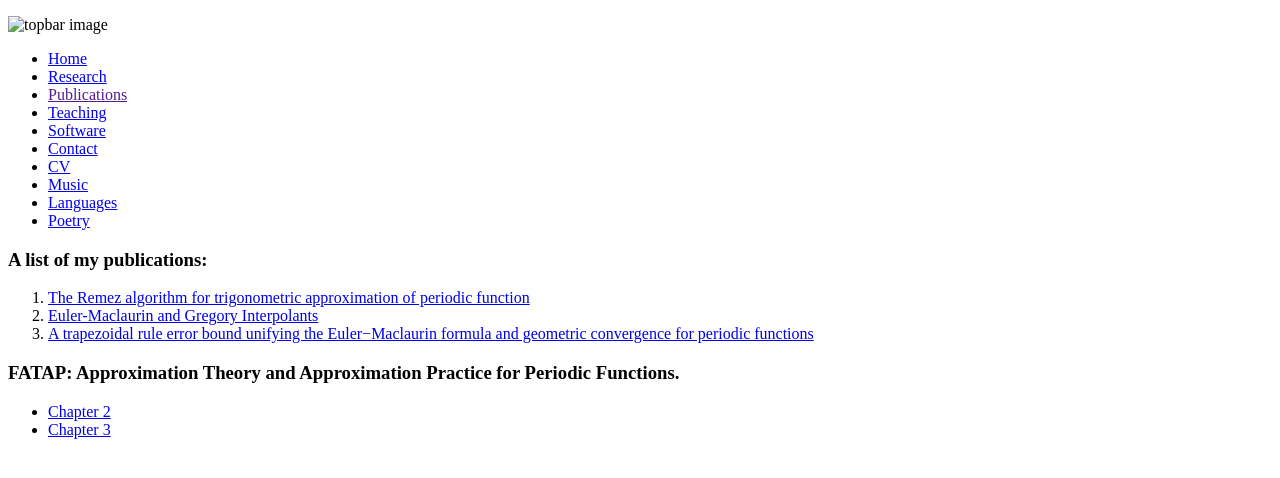
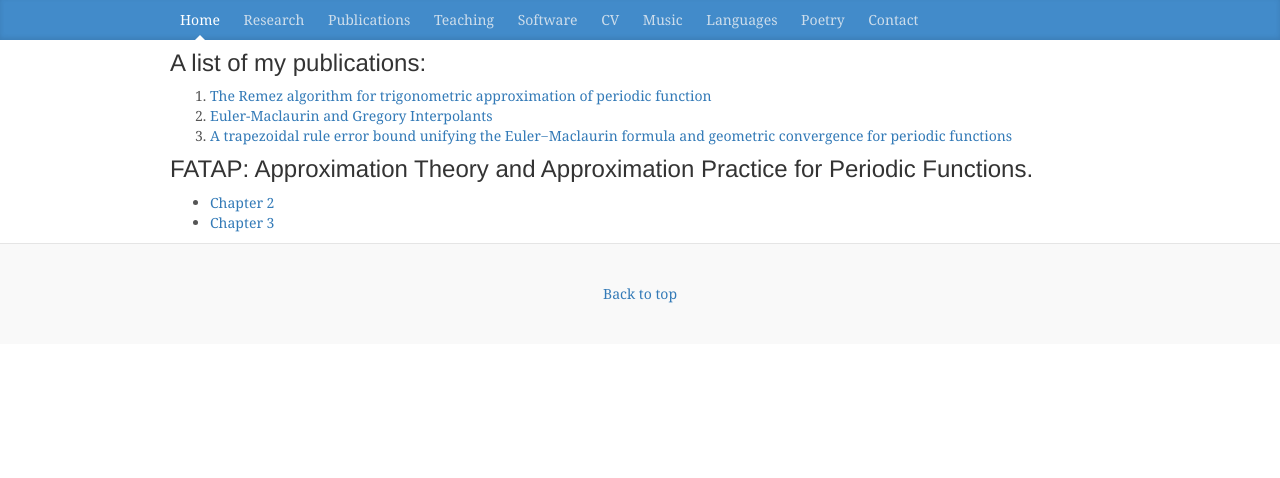
Before and after one commit to mhsnjvd/mhsnjvd.github.io, a plain HTML site: page html/publications.html in a window 1280 px wide. Drawn offline with nearby package versions, Linux system fonts and the light colour scheme.

Commit message:
more changes with the new bootstrap.

```diff
--- a/html/publications.html
+++ b/html/publications.html
@@ -1,52 +1,64 @@
 <!DOCTYPE html>
-<head>
-    <meta http-equiv="Content-Type" content="text/html; charset=utf-8" />
-    <meta name="keywords" content="mohsin javed, chebfun, mathematical institute, oxford, university of oxford" />
-    <meta name="description" content="Mohsin Javed, DPhil (PhD) Candidate, Mathematical Institute, University of Oxford" />
+<html lang="en">
+  <head>
+    <meta charset="utf-8">
+    <meta http-equiv="X-UA-Compatible" content="IE=edge">
+    <meta name="viewport" content="width=device-width, initial-scale=1">
+    <!-- The above 3 meta tags *must* come first in the head; any other head content must come *after* these tags -->
+    <meta name="description" content="">
+    <meta name="author" content="">
+    <link rel="icon" href="../../favicon.ico">
 
-    <link rel="icon" href="../../images/iconMI.ico" type="image/x-icon" />
-    <link rel="stylesheet" type="text/css" href="../../css/handheld.css" media="handheld" />
-    <link rel="stylesheet" type="text/css" href="../../css/layout.css" media="screen" />
+    <title>Publications</title>
 
-    <title>MJ | Publications</title>
-</head>
+    <!-- Bootstrap core CSS -->
+    <link href="../css/bootstrap.min.css" rel="stylesheet">
 
-<body>
-    <div id="wrap">
-        <div id="topBar">
-    		<p><img src="../../images/topbar.jpg" height="14px" width="1000px" alt="topbar image" /></p>
-        </div>
+    <!-- Custom styles for this template -->
+    <link href="../css/blog.css" rel="stylesheet">
 
-        <div id="main-menu">
+    <!-- Just for debugging purposes. Don't actually copy these 2 lines! -->
+    <!--[if lt IE 9]><script src="../../assets/js/ie8-responsive-file-warning.js"></script><![endif]-->
+    <!-- <script src="../../assets/js/ie-emulation-modes-warning.js"></script> -->
 
-            <ul>
-                <li><a href="../index.html" title="home">Home</a></li>
-                <li><a href="../research/indexResearch.html" title="research">Research</a></li>
-                <li><a href="" title="publications">Publications</a></li>
-                <li><a href="../teaching/indexTeaching.html" title="teaching">Teaching</a></li>
-                <li><a href="../software/indexSoftware.html" title="software">Software</a></li>
-                <li><a href="../contact/indexContact.html" title="contact">Contact</a></li>
-                <li><a href="../cv/mohsinCV.pdf" target="_blank" title="cv (pdf)">CV</a></li>
-                <li><a href="../music/indexMusic.html" title="music">Music</a></li>
-                <li><a href="../languages/indexLanguages.html" title="languages">Languages</a></li>
-                <li><a href="../poetry/indexPoetry.html" title="poetry">Poetry</a></li>
+    <!-- HTML5 shim and Respond.js for IE8 support of HTML5 elements and media queries -->
+    <!--[if lt IE 9]>
+      <script src="https://oss.maxcdn.com/html5shiv/3.7.2/html5shiv.min.js"></script>
+      <script src="https://oss.maxcdn.com/respond/1.4.2/respond.min.js"></script>
+    <![endif]-->
+  </head>
 
-            </ul>
+  <body>
 
-        </div><!--/main-menu -->
+    <div class="blog-masthead">
+      <div class="container">
+        <nav class="blog-nav">
+          <a class="blog-nav-item active" href="./index.html">Home</a>
+          <a class="blog-nav-item" href="./research.html">Research</a>
+          <a class="blog-nav-item" href="./publications.html#">Publications</a>
+          <a class="blog-nav-item" href="./teaching.html">Teaching</a>
+          <a class="blog-nav-item" href="./software.html">Software</a>
+          <a class="blog-nav-item" href="./cv.html">CV</a>
+          <a class="blog-nav-item" href="./music.html#">Music</a>
+          <a class="blog-nav-item" href="./languages.html">Languages</a>
+          <a class="blog-nav-item" href="./poetry.html">Poetry</a>
+          <a class="blog-nav-item" href="./contact.html">Contact</a>
+        </nav>
+      </div>
+    </div>
 
-    </div> <!-- wrap -->
+    <div class="container">
+        <p> </p>
+    </div>
 
-    <h3>
-        A list of my publications:
-    </h3>
-
+    <div class="container">
+     <h3> A list of my publications: </h3>
 
     <p>
     <ol>
-        <li><a href="../publications/javedTrefethen2015.pdf" target="_blank" title="The Remez algorithm for trigonometric approximation of periodic functions">The Remez algorithm for trigonometric approximation of periodic function</a></li>
-        <li><a href="../publications/javedTrefethen2014b.pdf" target="_blank" title="Euler-Maclaurin Newton Gregory">Euler-Maclaurin and Gregory Interpolants</a></li>
-        <li><a href="../publications/javedTrefethen2014a.pdf" target="_blank" title="Trapezoid rule and Euler-Maclaurin Formula">A trapezoidal rule error bound unifying the Euler−Maclaurin formula and geometric convergence for periodic functions</a></li>
+        <li><a href="../data/publications/javedTrefethen2015.pdf" target="_blank" title="The Remez algorithm for trigonometric approximation of periodic functions">The Remez algorithm for trigonometric approximation of periodic function</a></li>
+        <li><a href="../data/publications/javedTrefethen2014b.pdf" target="_blank" title="Euler-Maclaurin Newton Gregory">Euler-Maclaurin and Gregory Interpolants</a></li>
+        <li><a href="../data/publications/javedTrefethen2014a.pdf" target="_blank" title="Trapezoid rule and Euler-Maclaurin Formula">A trapezoidal rule error bound unifying the Euler−Maclaurin formula and geometric convergence for periodic functions</a></li>
     </ol>
     </p>
 
@@ -55,8 +67,8 @@
     </h3>
 
     <ul>
-        <li><a href="../FATAP/chap2.pdf" target="_blank" title="Chapter 2">Chapter 2</a></li>
-        <li><a href="../FATAP/chap3.pdf" target="_blank" title="Chapter 3">Chapter 3</a></li>
+        <li><a href="../data/FATAP/chap2.pdf" target="_blank" title="Chapter 2">Chapter 2</a></li>
+        <li><a href="../data/FATAP/chap3.pdf" target="_blank" title="Chapter 3">Chapter 3</a></li>
         <!--
         <li><a href="../FATAP/chap4.pdf" target="_blank" title="Chapter 4">Chapter 4</a></li>
         <li><a href="../FATAP/chap5.pdf" target="_blank" title="Chapter 5">Chapter 5</a></li>
@@ -64,7 +76,21 @@
     </ul>
 
 
+    </div>
+
+    <footer class="blog-footer">
+      <p>
+        <a href="#">Back to top</a>
+      </p>
+    </footer>
 
 
-</body>
+    <!-- Bootstrap core JavaScript
+    ================================================== -->
+    <!-- Placed at the end of the document so the pages load faster -->
+    <script src="https://ajax.googleapis.com/ajax/libs/jquery/1.11.3/jquery.min.js"></script>
+    <script src="../js/bootstrap.min.js"></script>
+    <!-- IE10 viewport hack for Surface/desktop Windows 8 bug -->
+    <script src="../../assets/js/ie10-viewport-bug-workaround.js"></script>
+  </body>
 </html>
```
Also changed, not shown: html/software.html (+67 -32 lines), 1 other file.
